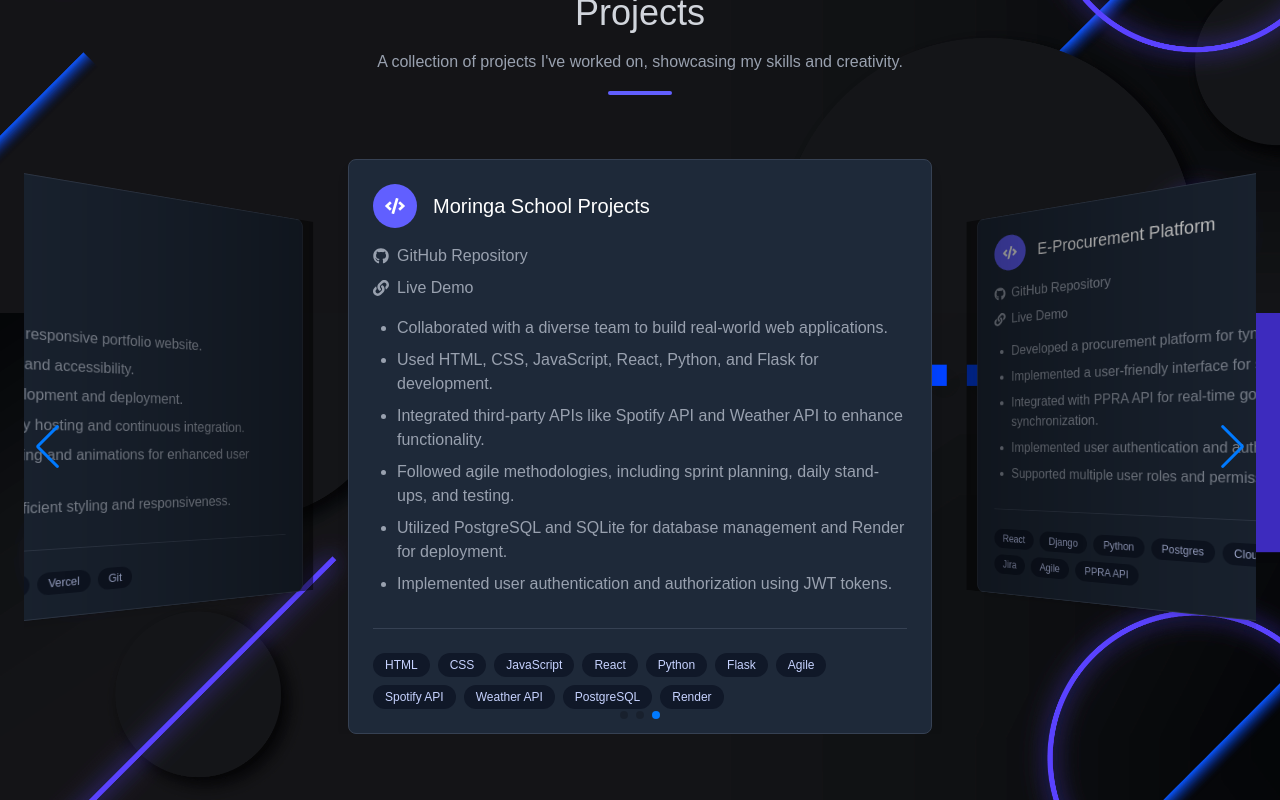
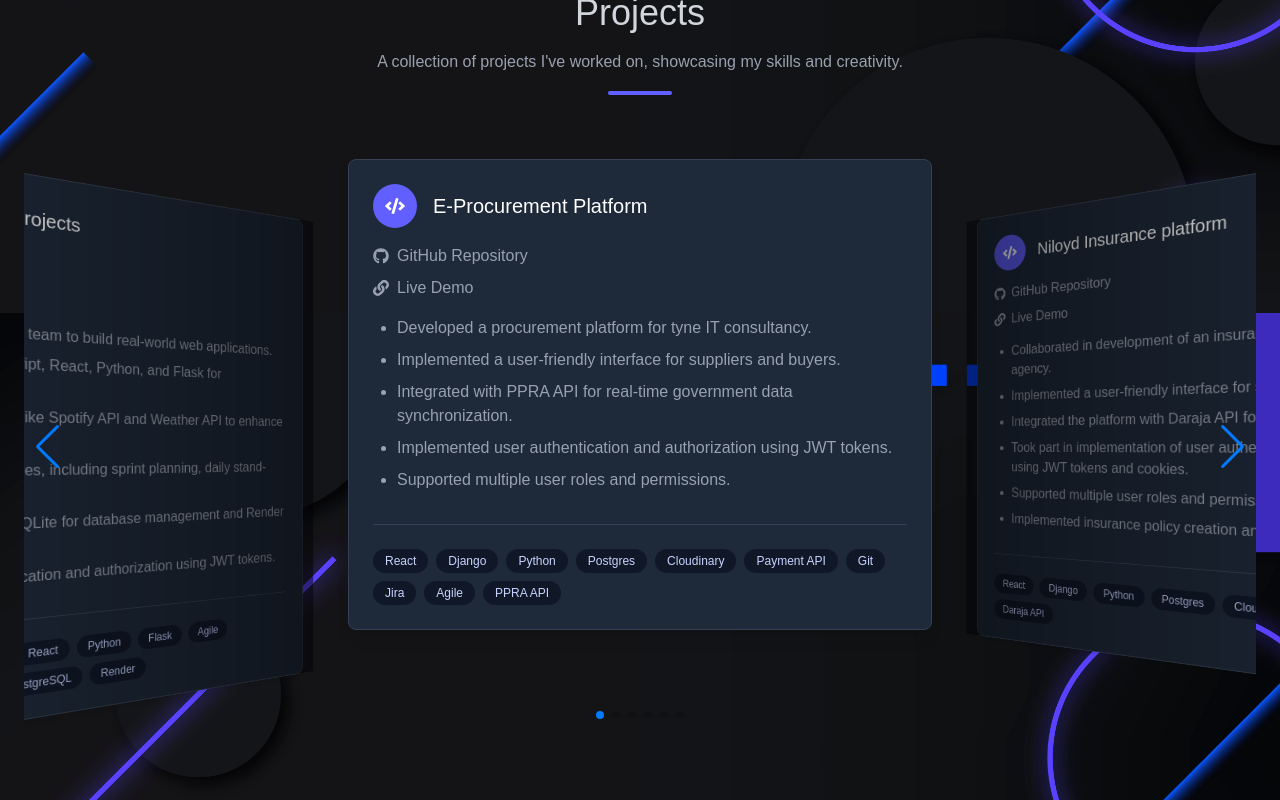
Before and after one commit to MuchokiDavid/my-portfolio, a React (Vite) app: page / in a window 1280 px wide. Shown: the part 3100-3900 px from the top of the page. Built offline with nearby package versions, Linux system fonts and the light colour scheme.

Commit message:
Update Experience and Projects components: add Keyboard module for Swiper and adjust breakpoints for improved responsiveness

```diff
--- a/src/components/Experience.jsx
+++ b/src/components/Experience.jsx
@@ -298,7 +298,7 @@
               // },
             }}
             navigation={true}
-            modules={[Pagination, Navigation]}
+            modules={[Pagination, Navigation, Keyboard, Navigation]}
             className="mySwiper"
           >
             {experiences.map((exp, index) => (
--- a/src/components/Projects.jsx
+++ b/src/components/Projects.jsx
@@ -235,16 +235,20 @@
               enabled: true,
             }}
             breakpoints={{
-              769: {
+              640: {
+                slidesPerView: 1,
+                slidesPerGroup: 1,
+              },
+              768: {
                 slidesPerView: 2,
-                slidesPerGroup: 2,
+                slidesPerGroup: 1,
               },
             }}
             scrollbar={true}
-            onSwiper={(swiper) => {
-              scrollContainerRef.current = swiper.el;
-              swiper.el.addEventListener("scroll", handleScroll);
-            }}
+            // onSwiper={(swiper) => {
+            //   scrollContainerRef.current = swiper.el;
+            //   swiper.el.addEventListener("scroll", handleScroll);
+            // }}
             // onTouchEnd={() => {
             //   if (scrollContainerRef.current) {
             //     scrollContainerRef.current.style.overflow = "auto";
@@ -265,7 +269,7 @@
               slideShadows: true,
             }}
             pagination={true}
-            modules={[EffectCoverflow, Pagination, Keyboard, Navigation, Mousewheel]}
+            modules={[EffectCoverflow, Pagination, Keyboard, Navigation]}
             className="mySwiper"
           >
             {projects.map((project, index) => (
```
